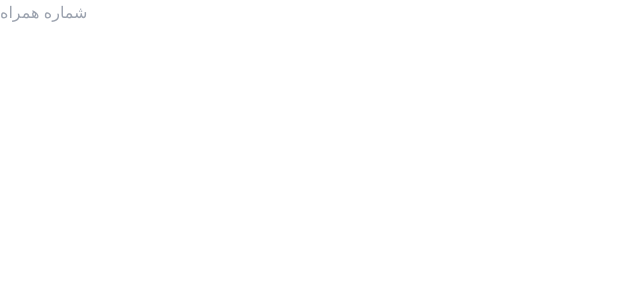
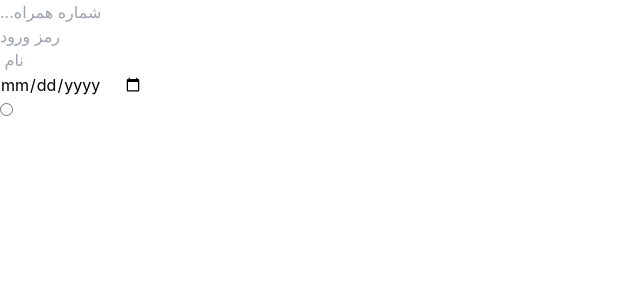
Before and after one commit to academy-react-summer1403/ice-programmer, a React (Vite) app: page / in a window 1280 px wide. Shown: the top 300 px of the page, without its empty margins (0-640 px from the left). Built offline with nearby package versions, Linux system fonts and the light colour scheme.

Commit message:
add inpute

```diff
--- a/src/Components/SignUp.jsx
+++ b/src/Components/SignUp.jsx
@@ -3,9 +3,27 @@
 
 const SignUp =()=>{
     return(
-        <div className="w-80 h-64 border border-black border-solid object-center">
+        <div className="mt-5 ml-5">
+         <form>
+         <input type="text" placeholder="...شماره همراه" className="border border-solid border-gray p-3 rounded-xl w-60 shadow-md "></input>
+         </form>
 
-            <input type="text" placeholder="شماره همراه" className="rounded relative left-10"></input>
+         <form className='mt-6'>
+         <input type="password" placeholder="رمز ورود " className="border border-solid border-gray p-3 rounded-xl w-60 shadow-md "></input>
+         </form>
+
+         <form className='mt-6'>
+         <input type="text" placeholder=" نام" className="border border-solid border-gray p-3 rounded-xl w-60 shadow-md "></input>
+         </form>
+
+         <form className='mt-6'>
+         <input type="date" placeholder=" نام" className="border border-solid border-gray p-3 rounded-xl w-60 shadow-md "></input>
+         </form>
+
+         <form className='mt-6'>
+         <input type="radio" name='radio' className="border border-solid border-gray p-3 rounded-xl w-60 shadow-md "></input>
+         </form>
+
 
         </div>
     )
```
